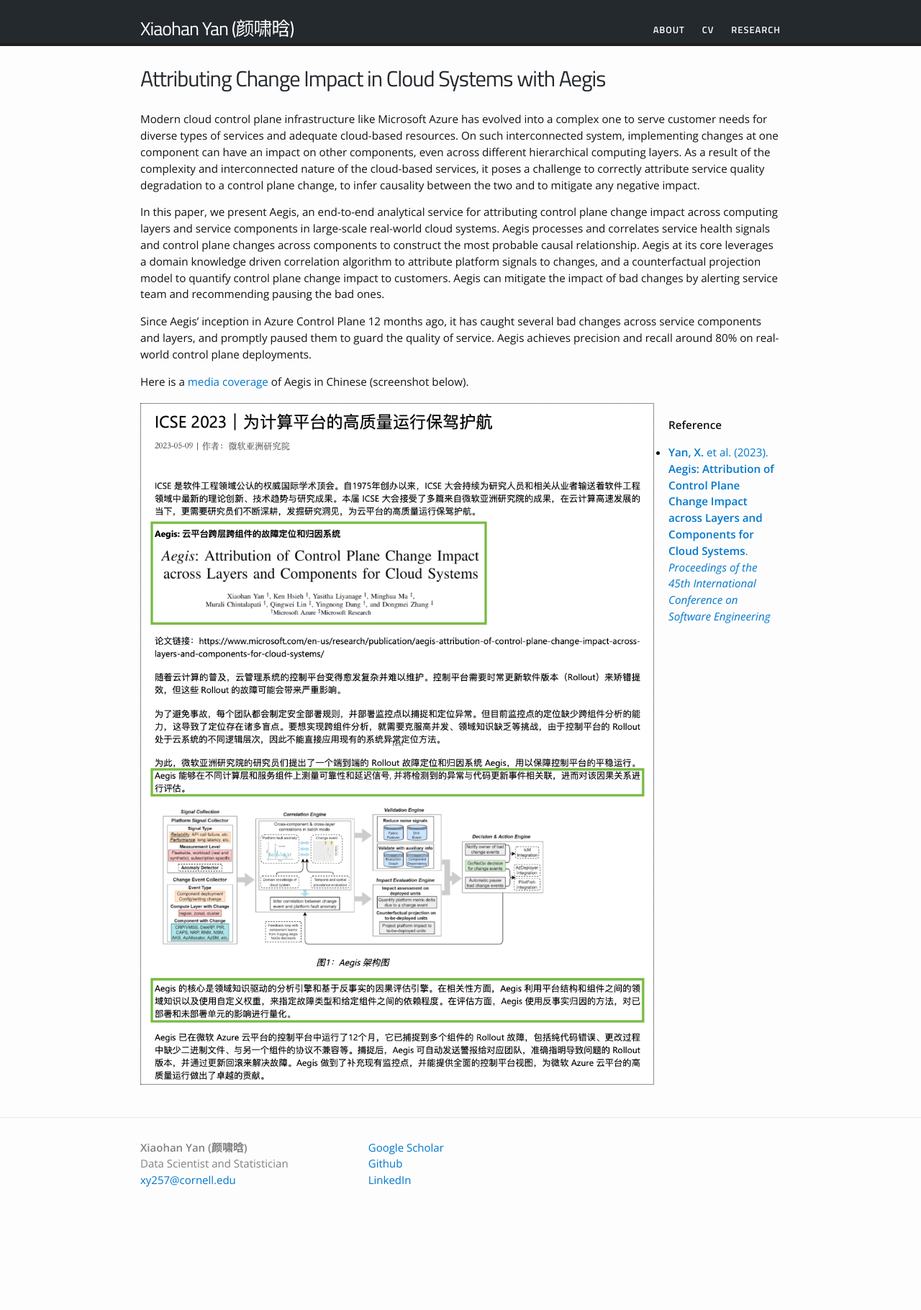
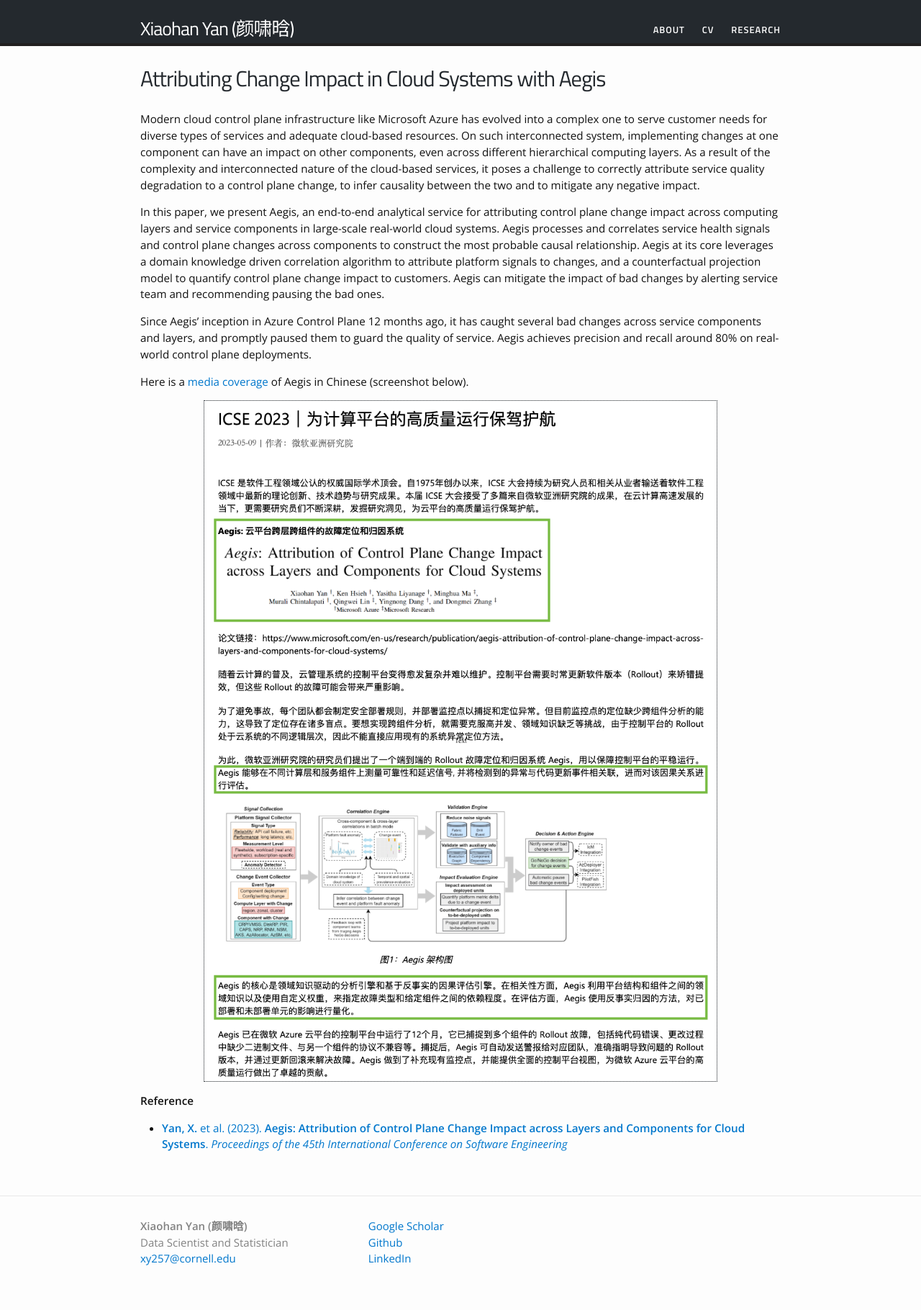
Before and after one commit to yanxht/yanxht.github.io, a Jekyll site: the page built from research/aegis.md, in a window 1280 px wide. Shown: the whole page at 72% size. Built offline with Jekyll 4.4.1, drawn with Linux system fonts in a browser that asks for light colours; before the commit the page ends 1710 px from its top, so only the background shows below that.

Commit message:
Fix reference layout

```diff
--- a/research/aegis.md
+++ b/research/aegis.md
@@ -12,7 +12,7 @@ Since Aegis’ inception in Azure Control Plane 12 months ago, it has caught sev
 
 Here is a [media coverage](https://www.msra.cn/zh-cn/news/features/icse-2023) of Aegis in Chinese (screenshot below).
 
-{% include image_nocaption.html url="/images/aegis_msra_blog.png" width_perc=80 align="left" %}
+{% include image_nocaption.html url="/images/aegis_msra_blog.png" width_perc=80 align="center" %}
 
-<br/>**Reference**<br/>
+**Reference**<br/>
 - [**Yan, X.** et al. (2023). **Aegis: Attribution of Control Plane Change Impact across Layers and Components for Cloud Systems**. *Proceedings of the 45th International Conference on Software Engineering*](https://www.microsoft.com/en-us/research/publication/aegis-attribution-of-control-plane-change-impact-across-layers-and-components-for-cloud-systems/)
```
